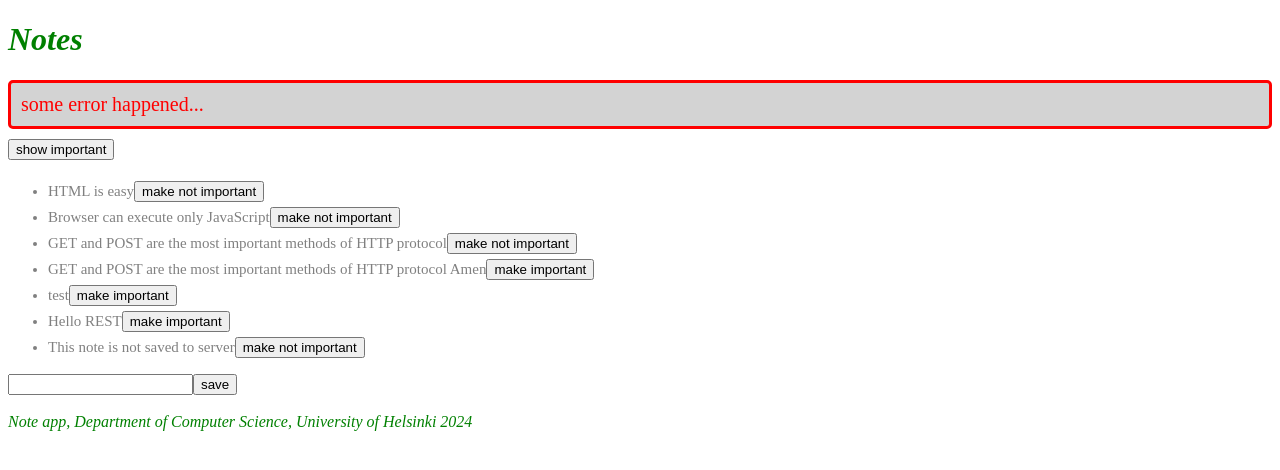
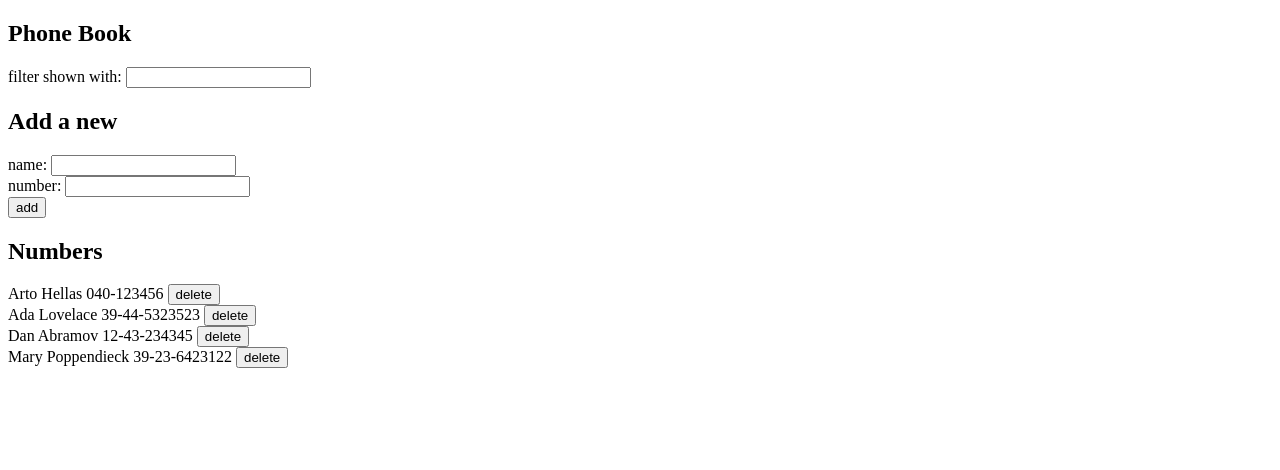
Before and after one commit to nckvDev/tutorials, a React (Vite) app in the folder full-stack-open/part1/intro_to_react/introdemo/: page / in a window 1280 px wide. Shown: the top 470 px of the page. Built offline with nearby package versions, Linux system fonts and the light colour scheme; data requests are answered from the project's data file.

Commit message:
Exercises: show a notification that lasts for a few seconds after a successful operation is executed, Modify the example so that the user is shown a message when the operation does not succeed.

```diff
--- a/full-stack-open/part1/intro_to_react/introdemo/db.json
+++ b/full-stack-open/part1/intro_to_react/introdemo/db.json
@@ -1,34 +1,24 @@
 {
-  "notes": [
+  "persons": [
     {
-      "id": "1",
-      "content": "HTML is easy",
-      "important": true
+      "name": "Arto Hellas",
+      "number": "040-123456",
+      "id": "1"
     },
     {
-      "id": "2",
-      "content": "Browser can execute only JavaScript",
-      "important": true
+      "name": "Ada Lovelace",
+      "number": "39-44-5323523",
+      "id": "2"
     },
     {
-      "id": "3",
-      "content": "GET and POST are the most important methods of HTTP protocol",
-      "important": true
+      "name": "Dan Abramov",
+      "number": "12-43-234345",
+      "id": "3"
     },
     {
-      "id": "4",
-      "content": "GET and POST are the most important methods of HTTP protocol Amen",
-      "important": false
-    },
-    {
-      "id": "5",
-      "content": "test",
-      "important": false
-    },
-    {
-      "id": "bb89",
-      "content": "Hello REST",
-      "important": false
+      "name": "Mary Poppendieck",
+      "number": "39-23-6423122",
+      "id": "4"
     }
   ]
 }
--- a/full-stack-open/part1/intro_to_react/introdemo/src/App.jsx
+++ b/full-stack-open/part1/intro_to_react/introdemo/src/App.jsx
@@ -1,9 +1,9 @@
-import FormNote from './pages/FormNote'
+import ExercisesPhoneBook from './pages/exercisesPhonebook'
 
 const App = () => {
   return (
     <div>
-      <FormNote />
+      <ExercisesPhoneBook />
     </div>
   )
 }
--- a/full-stack-open/part1/intro_to_react/introdemo/src/components/Notification.jsx
+++ b/full-stack-open/part1/intro_to_react/introdemo/src/components/Notification.jsx
@@ -1,11 +1,11 @@
 const Notification = ({ message }) => {
-  if (message === null) {
+  if (message.status === null) {
     return null
   }
 
   return (
-    <div className='error'>
-      {message}
+    <div className={message.status}>
+      {message.content}
     </div>
   )
 }
--- a/full-stack-open/part1/intro_to_react/introdemo/src/index.css
+++ b/full-stack-open/part1/intro_to_react/introdemo/src/index.css
@@ -9,12 +9,24 @@ h1 {
   font-size: 15px;
 }
 
+.success {
+  color: green;
+  background: lightgrey;
+  font-size: 20px;
+  border-style: solid;
+  border-radius: 5px;
+  border-width: 3px;
+  padding: 10px;
+  margin-bottom: 10px;
+}
+
 .error {
   color: red;
   background: lightgrey;
   font-size: 20px;
   border-style: solid;
   border-radius: 5px;
+  border-width: 3px;
   padding: 10px;
   margin-bottom: 10px;
 }
--- a/full-stack-open/part1/intro_to_react/introdemo/src/pages/exercisesPhoneBook/index.jsx
+++ b/full-stack-open/part1/intro_to_react/introdemo/src/pages/exercisesPhoneBook/index.jsx
@@ -3,13 +3,14 @@ import Filter from "../../components/Filter"
 import PersonForm from "../../components/PersonForm"
 import Persons from "../../components/Persons"
 import phoneBookService from "../../services/phoneBook"
+import Notification from "../../components/Notification"
 
 const ExercisesPhoneBook = () => {
   const [persons, setPersons] = useState([])
   const [newName, setNewName] = useState('')
   const [phoneNumber, setPhoneNumber] = useState('')
   const [search, setSearch] = useState('')
-
+  const [message, setMessage] = useState({ status: null, content: null })
 
   useEffect(() => {
     phoneBookService.getAll().then((initialPhone) => {
@@ -41,6 +42,17 @@ const ExercisesPhoneBook = () => {
         setPersons(persons.map((person) => person.id === findPerson.id ? response : person))
         setNewName('')
         setPhoneNumber('')
+      }).catch(() => {
+        setMessage({
+          status: 'error',
+          content: `Information of ${newName} has already been remove from server`
+        })
+        setTimeout(() => {
+          setMessage({
+            status: null,
+            content: null
+          })
+        }, 3000)
       })
     } else {
       const newPersons = {
@@ -49,9 +61,19 @@ const ExercisesPhoneBook = () => {
       }
 
       phoneBookService.create(newPersons).then(response => {
+        setMessage({
+          status: 'success',
+          content: `Added ${response.name}`
+        })
         setPersons(persons.concat(response))
         setNewName('')
         setPhoneNumber('')
+        setTimeout(() => {
+          setMessage({
+            status: null,
+            content: null
+          })
+        }, 3000)
       })
     }
   }
@@ -101,6 +123,7 @@ const ExercisesPhoneBook = () => {
   return (
     <div>
       <h2>Phone Book</h2>
+      <Notification message={message} />
       <Filter text="filter shown with" search={search} handleSearch={handleSearch} />
       <h2>Add a new</h2>
       <PersonForm
```
